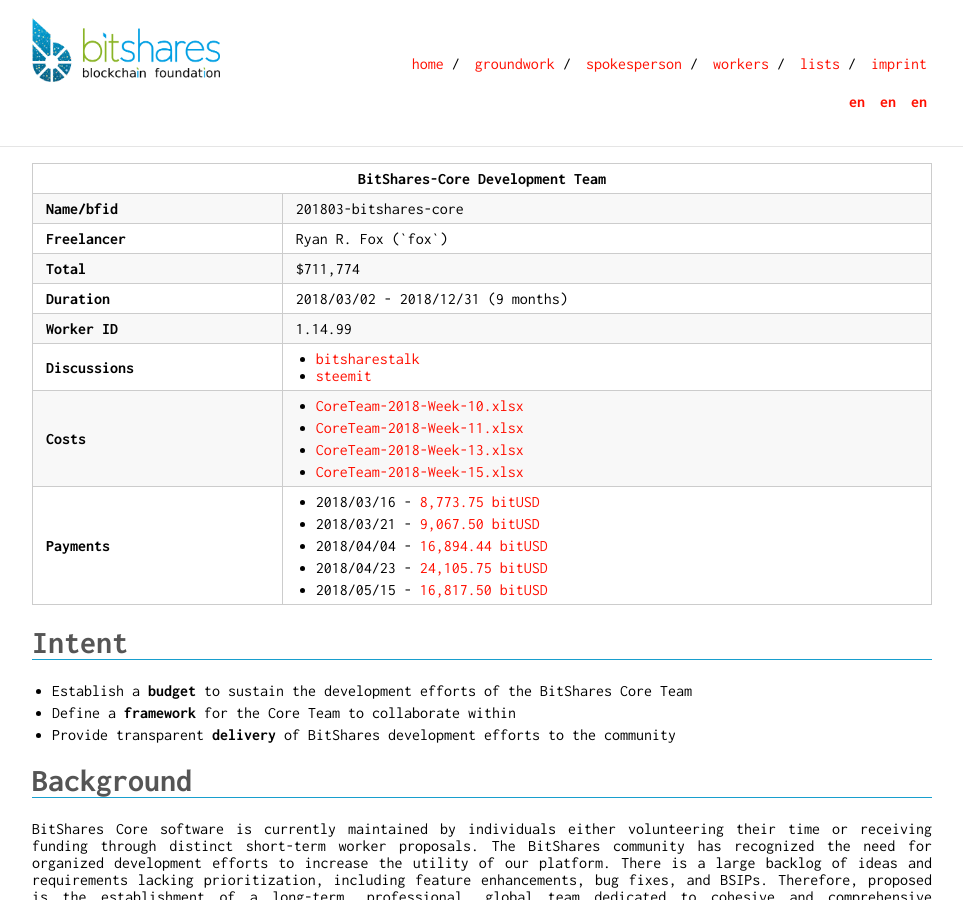
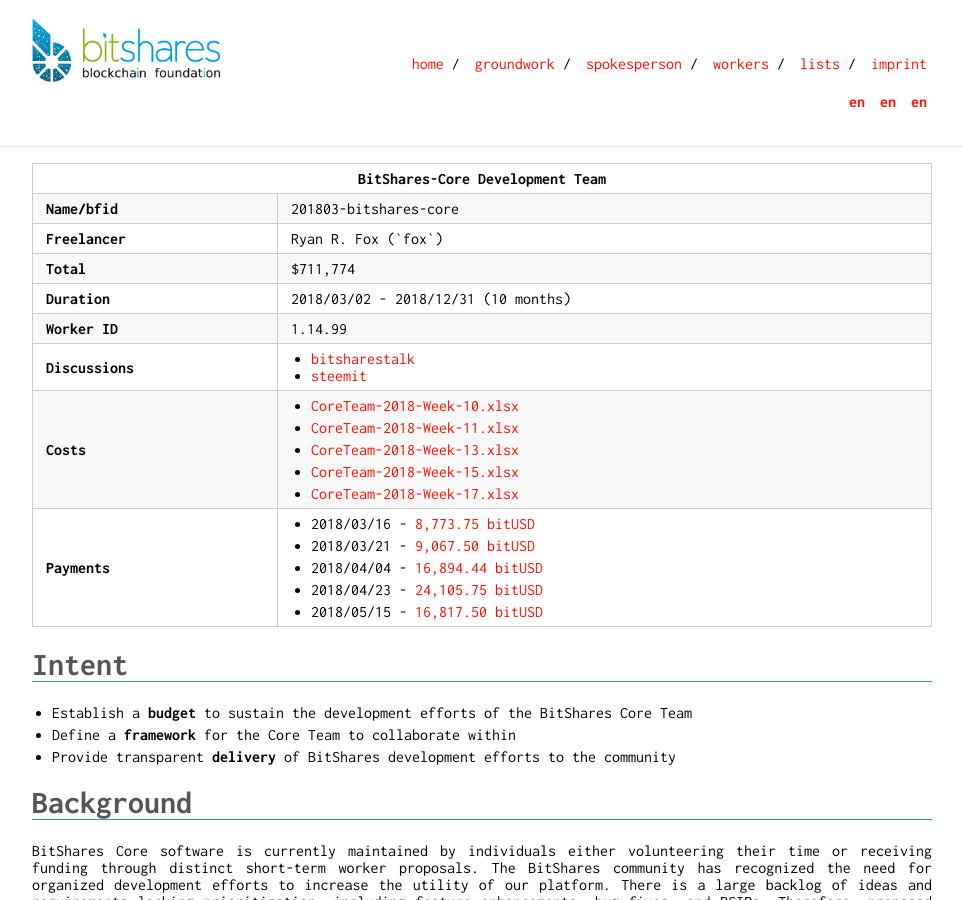
Before and after one commit to thehapax/bitshares.foundation, a Jekyll site: the page built from _workers/2018-03-bitshares-core.md, in a window 1280 px wide and 900 px high. Shown: the whole window, without its empty margins (158-1121 px from the left). Built offline with Jekyll 4.4.1, drawn with Linux system fonts in a browser that asks for light colours.

Commit message:
fix worker proposal

```diff
--- a/_workers/2018-03-bitshares-core.md
+++ b/_workers/2018-03-bitshares-core.md
@@ -16,7 +16,7 @@ discussions:
  - name: steemit
    url: https://steemit.com/bitshares/@fox/voting-for-bitshares-core-team-worker-proposal-2018
 price: $711,774
-duration: 9 months
+duration: 10 months
 start: 2018/03/02
 end: 2018/12/31
 paymentaccount: bitsharesdev
@@ -41,6 +41,7 @@ invoices:
  - CoreTeam-2018-Week-11.xlsx
  - CoreTeam-2018-Week-13.xlsx
  - CoreTeam-2018-Week-15.xlsx
+ - CoreTeam-2018-Week-17.xlsx
 reports:
 redirect_from:
  - /worker/budget/2018-03-bitshares-core
```
